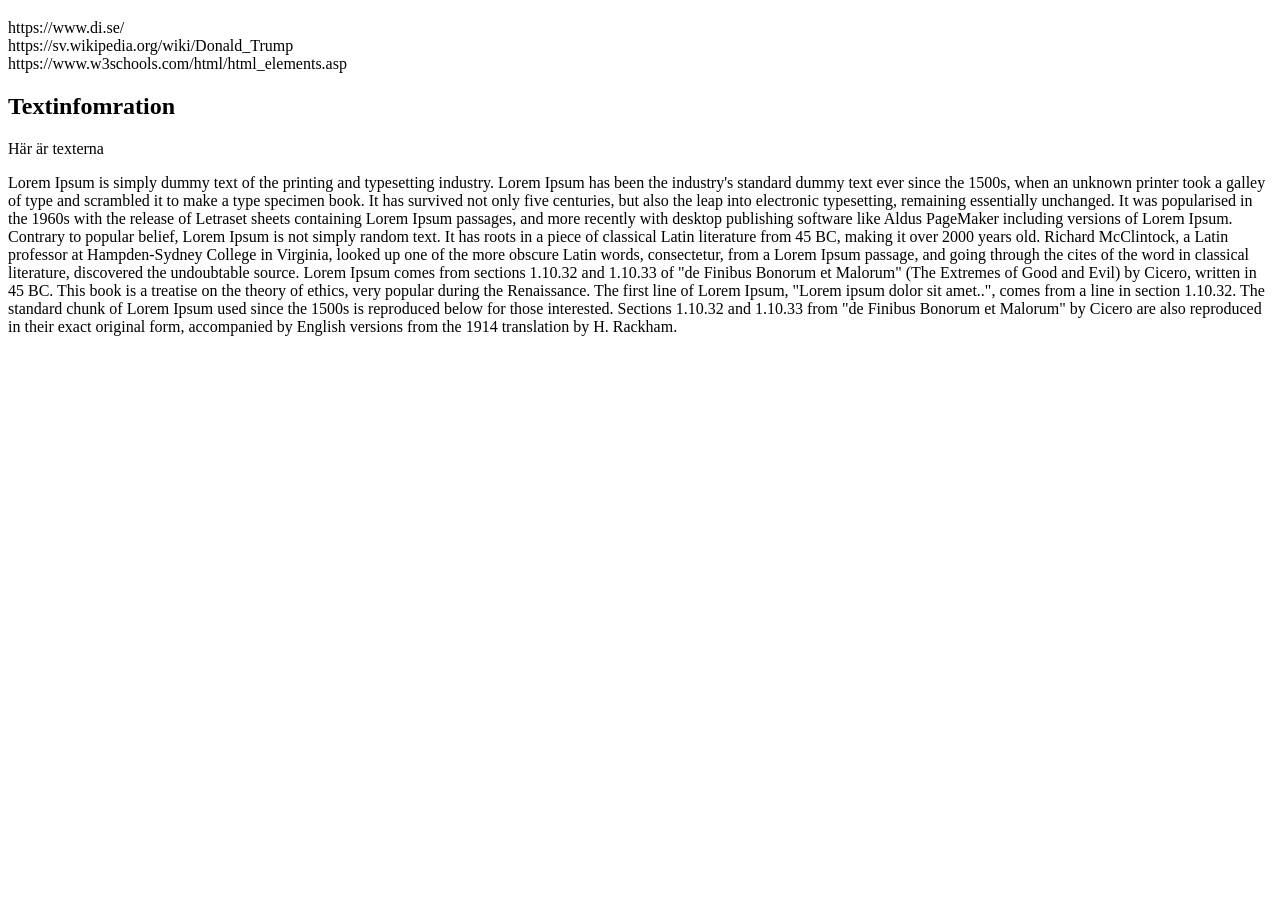
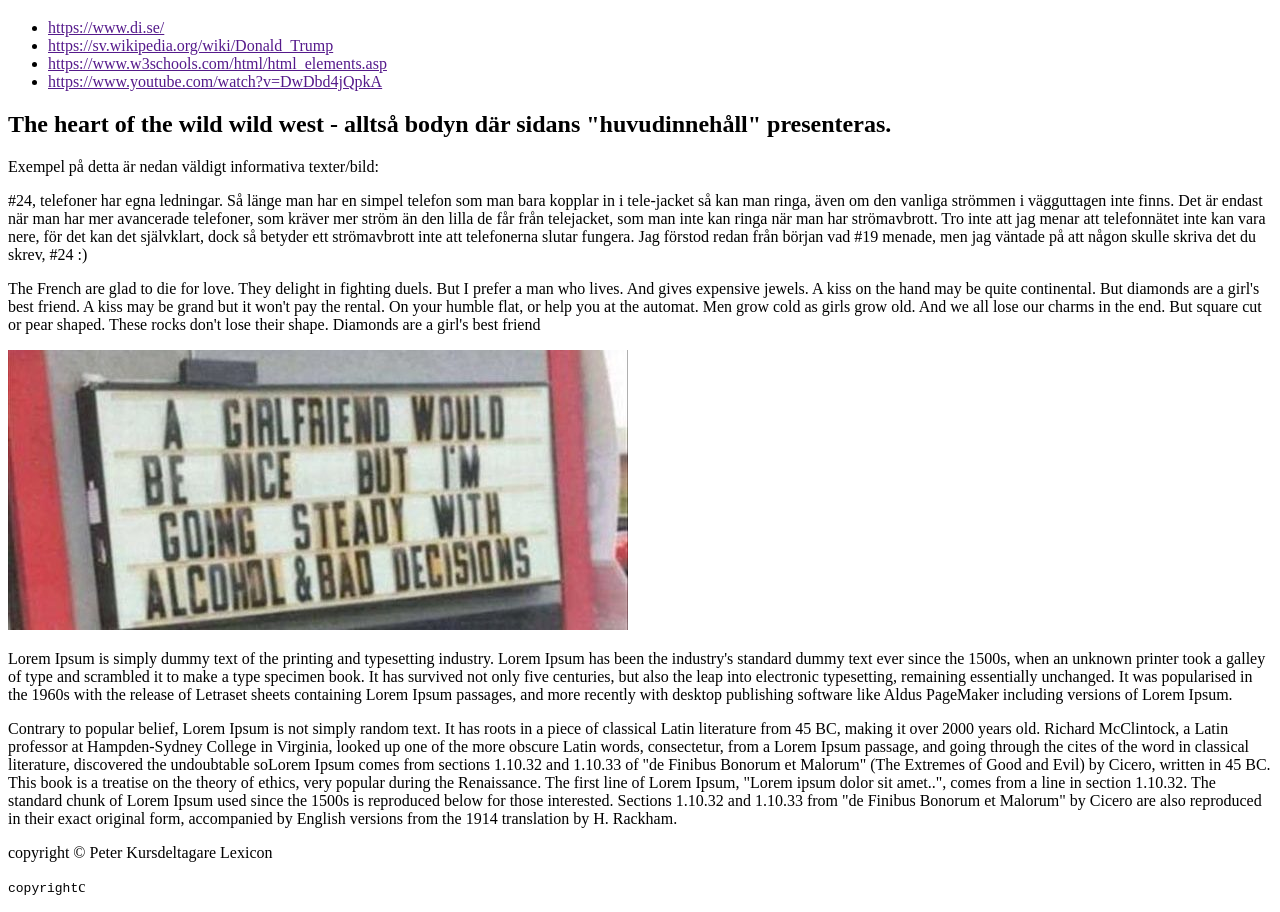
Before and after one commit to PNewbranch/htmlfirstaignment, a plain HTML site: page index.html in a window 1280 px wide. Shown: the part 61-973 px from the top of the page. Before the commit the page ends 800 px from the top, so only its background shows below. Drawn offline with Linux system fonts and the light colour scheme.

Commit message:
First one - still job todo

```diff
--- a/index.html
+++ b/index.html
@@ -2,29 +2,51 @@
 
 <html lang="en">
 
-<title>The best little webside!</title>
+    <head >
+        <title>The best little webside!</title>
 
+         <meta http-equiv="Content-Type" content="text/html;charset=UTF-8">
 
-<head >
+       <h1>The best in the wild wild west!</h1>
 
-    <h1>The best in the wild wild west!</h1>
+       <nav>
+           <ul>
+               <li><a href="">https://www.di.se/</a></li>
+               <li><a href="">https://sv.wikipedia.org/wiki/Donald_Trump</a></li>
+               <li><a href="">https://www.w3schools.com/html/html_elements.asp</a></li>
+               <LI><a href="">https://www.youtube.com/watch?v=DwDbd4jQpkA</a></LI>
+            </ul>
+        </nav>
+    </head>
 
-    <nav>https://www.di.se/</nav>
-    <nav>https://sv.wikipedia.org/wiki/Donald_Trump</nav>
-    <nav>https://www.w3schools.com/html/html_elements.asp</nav>
+    <!--
+    <nav>
+        <a href="">https://www.di.se/</a> <br>
+        <a href="">https://sv.wikipedia.org/wiki/Donald_Trump</a> <br>
+        <a href="">https://www.w3schools.com/html/html_elements.asp</a> <br>
+        <br>
+        <a href="https://www.youtube.com/watch?v=DwDbd4jQpkA">Länk till något smaaaart...</a>
+     </nav>
+    -->
 
-</head>
+    <body>
+        <h2>The heart of the wild wild west - alltså bodyn där sidans "huvudinnehåll" presenteras.</h2>
+        <p>Exempel på detta är nedan väldigt informativa texter/bild:</p>
+        <article>
+            <p>#24, telefoner har egna ledningar. Så länge man har en simpel telefon som man bara kopplar in i tele-jacket så kan man ringa, även om den vanliga strömmen i vägguttagen inte finns. Det är endast när man har mer avancerade telefoner, som kräver mer ström än den lilla de får från telejacket, som man inte kan ringa när man har strömavbrott. Tro inte att jag menar att telefonnätet inte kan vara nere, för det kan det självklart, dock så betyder ett strömavbrott inte att telefonerna slutar fungera. Jag förstod redan från början vad #19 menade, men jag väntade på att någon skulle skriva det du skrev, #24 :)</p>
+            <p>The French are glad to die for love. They delight in fighting duels. But I prefer a man who lives. And gives expensive jewels. A kiss on the hand may be quite continental. But diamonds are a girl's best friend. A kiss may be grand but it won't pay the rental. On your humble flat, or help you at the automat. Men grow cold as girls grow old. And we all lose our charms in the end. But square cut or pear shaped. These rocks don't lose their shape. Diamonds are a girl's best friend</p>
+            <img src="pictures/girlfriend.jpg" alt="">
+        </article>
 
+        <article>
+            <p>Lorem Ipsum is simply dummy text of the printing and typesetting industry. Lorem Ipsum has been the industry's standard dummy text ever since the 1500s, when an unknown printer took a galley of type and scrambled it to make a type specimen book. It has survived not only five centuries, but also the leap into electronic typesetting, remaining essentially unchanged. It was popularised in the 1960s with the release of Letraset sheets containing Lorem Ipsum passages, and more recently with desktop publishing software like Aldus PageMaker including versions of Lorem Ipsum.</p>
+            <p>Contrary to popular belief, Lorem Ipsum is not simply random text. It has roots in a piece of classical Latin literature from 45 BC, making it over 2000 years old. Richard McClintock, a Latin professor at Hampden-Sydney College in Virginia, looked up one of the more obscure Latin words, consectetur, from a Lorem Ipsum passage, and going through the cites of the word in classical literature, discovered the undoubtable soLorem Ipsum comes from sections 1.10.32 and 1.10.33 of "de Finibus Bonorum et Malorum" (The Extremes of Good and Evil) by Cicero, written in 45 BC. This book is a treatise on the theory of ethics, very popular during the Renaissance. The first line of Lorem Ipsum, "Lorem ipsum dolor sit amet..", comes from a line in section 1.10.32. The standard chunk of Lorem Ipsum used since the 1500s is reproduced below for those interested. Sections 1.10.32 and 1.10.33 from "de Finibus Bonorum et Malorum" by Cicero are also reproduced in their exact original form, accompanied by English versions from the 1914 translation by H. Rackham.</p>
+        </article>
+    </body>
 
-<body>
-    <h2>Textinfomration</h2>
-    <p>Här är texterna</p>
-    <article> Lorem Ipsum is simply dummy text of the printing and typesetting industry. Lorem Ipsum has been the industry's standard dummy text ever since the 1500s, when an unknown printer took a galley of type and scrambled it to make a type specimen book. It has survived not only five centuries, but also the leap into electronic typesetting, remaining essentially unchanged. It was popularised in the 1960s with the release of Letraset sheets containing Lorem Ipsum passages, and more recently with desktop publishing software like Aldus PageMaker including versions of Lorem Ipsum.</article>
-
-    <article>Contrary to popular belief, Lorem Ipsum is not simply random text. It has roots in a piece of classical Latin literature from 45 BC, making it over 2000 years old. Richard McClintock, a Latin professor at Hampden-Sydney College in Virginia, looked up one of the more obscure Latin words, consectetur, from a Lorem Ipsum passage, and going through the cites of the word in classical literature, discovered the undoubtable source. Lorem Ipsum comes from sections 1.10.32 and 1.10.33 of "de Finibus Bonorum et Malorum" (The Extremes of Good and Evil) by Cicero, written in 45 BC. This book is a treatise on the theory of ethics, very popular during the Renaissance. The first line of Lorem Ipsum, "Lorem ipsum dolor sit amet..", comes from a line in section 1.10.32.
-            The standard chunk of Lorem Ipsum used since the 1500s is reproduced below for those interested. Sections 1.10.32 and 1.10.33 from "de Finibus Bonorum et Malorum" by Cicero are also reproduced in their exact original form, accompanied by English versions from the 1914 translation by H. Rackham.</article>
-</body>
-
-
+    <footer>
+        <p>copyright © Peter Kursdeltagare Lexicon</p>
+        <p><code>copyright</code>c</p>
+    </footer>
 
 </html>
```
Also changed, not shown: pictures/girlfriend.jpg (added).
